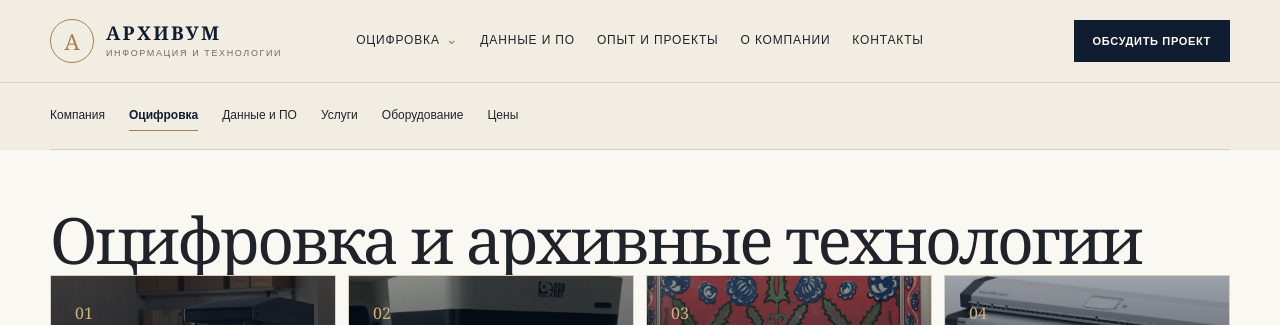
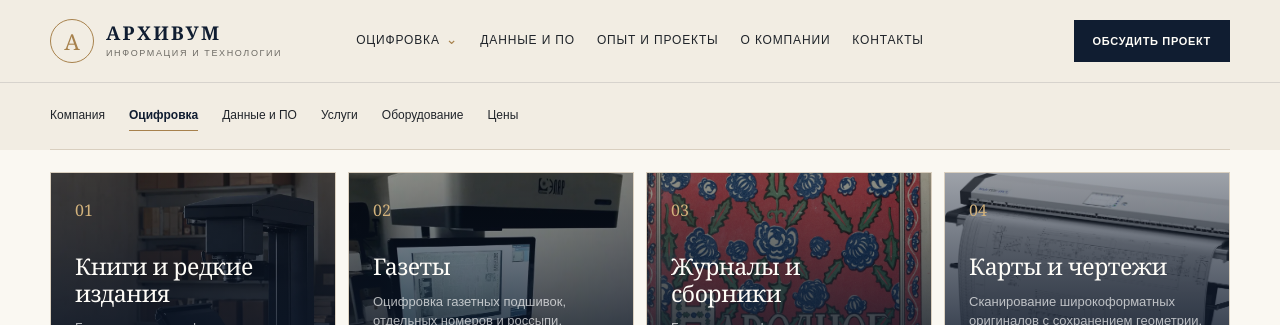
Before and after one commit to diavoliada7887/arkhivum-site, a Next.js app: page /arkhivum-site/digitization in a window 1280 px wide. Shown: the top 325 px of the page. Built offline with nearby package versions, Linux system fonts and the light colour scheme.

Commit message:
style(digitization): remove introductory heading space above tiles

```diff
--- a/app/digitization/digitization.module.css
+++ b/app/digitization/digitization.module.css
@@ -1,50 +1,20 @@
 /* Only the digitization landing page. Shared design and all other routes stay intact. */
 .servicesOpening {
-  padding: clamp(30px, 4.3vw, 60px) 0 clamp(44px, 5vw, 72px);
+  padding: clamp(12px, 1.7vw, 24px) 0 clamp(30px, 3.2vw, 48px);
   background: var(--paper);
   border-bottom: 1px solid var(--line);
 }
-.openingTop {
-  display: flex;
-  align-items: end;
-  justify-content: space-between;
-  gap: 24px 45px;
-  margin-bottom: 30px;
+.visuallyHidden {
+  position: absolute;
+  width: 1px;
+  height: 1px;
+  padding: 0;
+  margin: -1px;
+  overflow: hidden;
+  clip: rect(0, 0, 0, 0);
+  white-space: nowrap;
+  border: 0;
 }
-.openingTop > div { min-width: 0; }
-.openingEyebrow {
-  margin: 0 0 13px;
-  color: var(--brass);
-  font-size: 11px;
-  font-weight: 700;
-  letter-spacing: .14em;
-  text-transform: uppercase;
-}
-.openingTop h1 {
-  margin: 0;
-  max-width: 850px;
-  color: var(--navy);
-  font-size: clamp(2.2rem, 3.8vw, 3.55rem);
-  line-height: 1.12;
-  letter-spacing: -.035em;
-}
-.projectLink {
-  flex-shrink: 0;
-  display: inline-flex;
-  align-items: center;
-  justify-content: space-between;
-  gap: 22px;
-  padding: 13px 18px;
-  min-height: 46px;
-  border: 1px solid var(--brass);
-  color: var(--navy);
-  font-size: 13px;
-  font-weight: 700;
-  transition: background 180ms ease;
-}
-.projectLink:hover,
-.projectLink:focus-visible { background: #efe3d0; }
-.projectLink span { color: var(--brass); font-size: 21px; line-height: 1; }
 
 .servicesOpening .serviceGrid {
   gap: 12px;
@@ -76,17 +46,10 @@
 }
 
 @media (max-width: 980px) {
-  .openingTop { align-items: start; }
   .serviceGrid :global(.home-service-card) { min-height: 275px; }
 }
 @media (max-width: 640px) {
-  .openingTop { flex-direction: column; align-items: stretch; margin-bottom: 24px; }
-  .openingTop h1 { font-size: clamp(2rem, 8vw, 2.9rem); }
-  .projectLink { width: max-content; }
   .servicesOpening .serviceGrid { gap: 9px; }
   .serviceGrid :global(.home-service-card) { min-height: 245px; padding: 24px; }
   .serviceGrid :global(.home-service-card h3) { margin: 22px 0 10px; font-size: 25px; }
 }
-@media (prefers-reduced-motion: reduce) {
-  .projectLink { transition: none; }
-}
```
